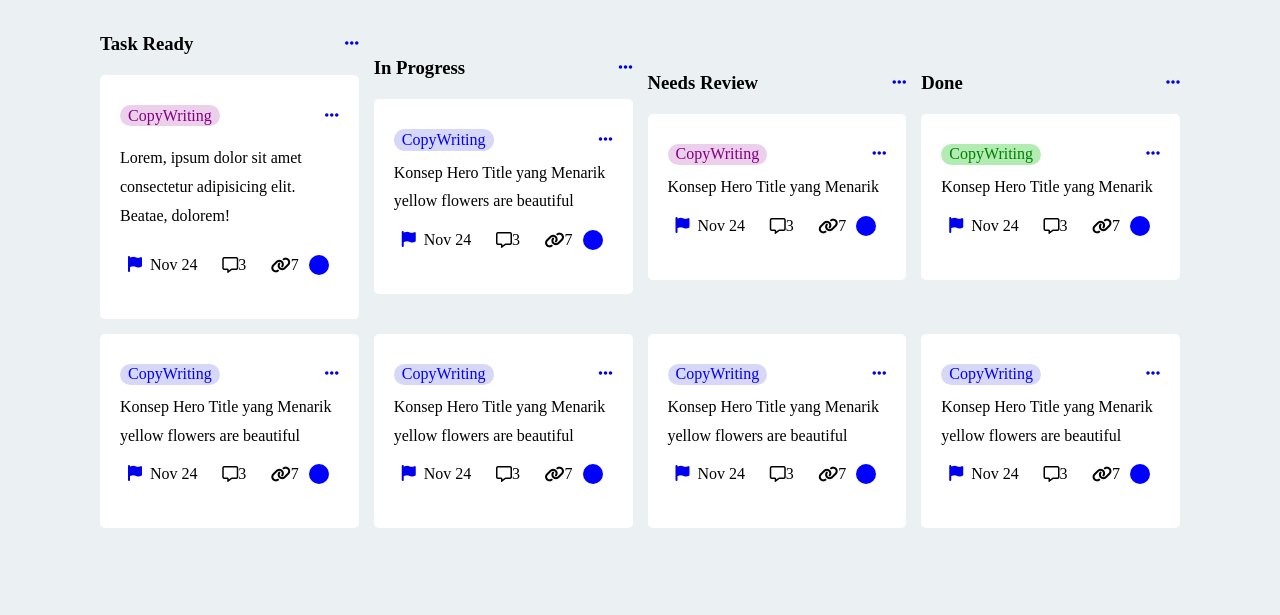
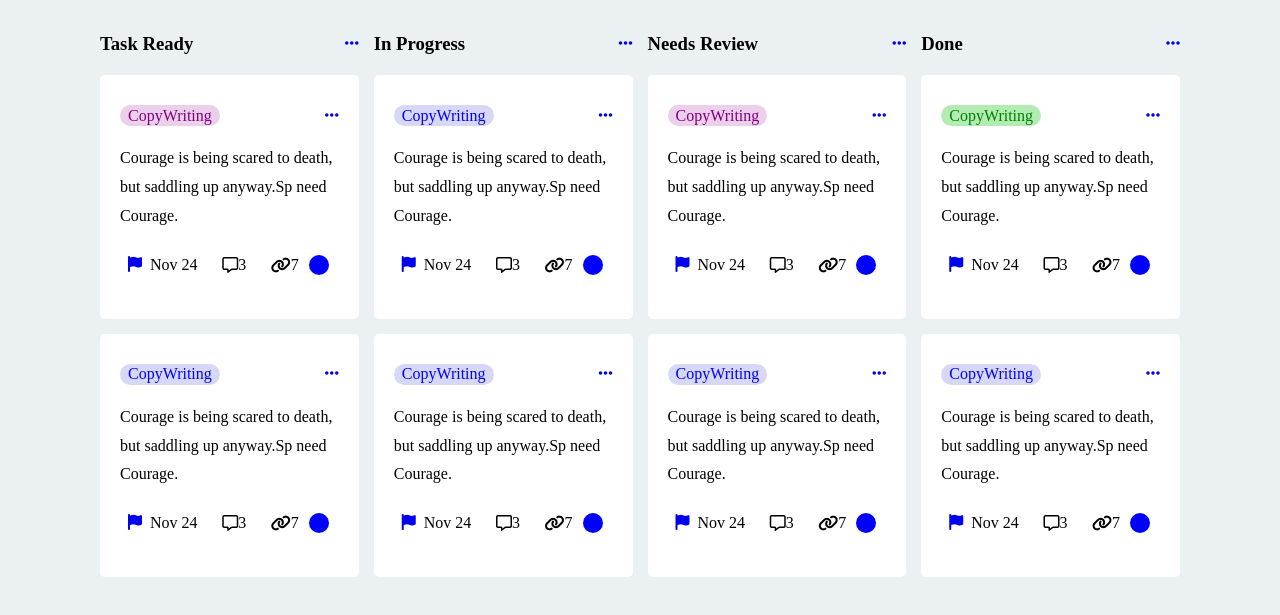
Before and after one commit to tamjidaWeb/task-2, a plain HTML site: page index.html in a window 1280 px wide. Shown: the part 57-672 px from the top of the page. Drawn offline with Linux system fonts and the light colour scheme.

Commit message:
commited

```diff
--- a/index.html
+++ b/index.html
@@ -34,7 +34,7 @@
                         <a href="#"><i class="fa-solid fa-ellipsis"></i></a>
                     </div>
                     <div class="content">
-                        <p class="para">Lorem, ipsum dolor sit amet consectetur adipisicing elit. Beatae, dolorem!</p>
+                        <p class="para">Courage is being scared to death, but saddling up anyway.Sp need Courage.</p>
                     </div>
                     <div class="icons">
                         <div class="icon">
@@ -80,7 +80,9 @@
                             <p id="two">CopyWriting</p>
                             <a href="#"><i class="fa-solid fa-ellipsis"></i></a>
                         </div>
-                        <div class="para">Konsep Hero Title yang Menarik yellow flowers are beautiful</div>
+                        <div class="content">
+                            <p class="para">Courage is being scared to death, but saddling up anyway.Sp need Courage.</p>
+                        </div>
                         <div class="icons">
                             <div class="icon">
                                 <div class="part1">
@@ -124,7 +126,9 @@
                             <p id="three">CopyWriting</p>
                             <a href="#"><i class="fa-solid fa-ellipsis"></i></a>
                         </div>
-                        <div class="para">Konsep Hero Title yang Menarik</div>
+                        <div class="content">
+                            <p class="para">Courage is being scared to death, but saddling up anyway.Sp need Courage.</p>
+                        </div>
                         <div class="icons">
                             <div class="icon">
                                 <div class="part1">
@@ -166,7 +170,9 @@
                         <p id="four">CopyWriting</p>
                         <a href="#"><i class="fa-solid fa-ellipsis"></i></a>
                     </div>
-                    <div class="para">Konsep Hero Title yang Menarik</div>
+                    <div class="content">
+                        <p class="para">Courage is being scared to death, but saddling up anyway.Sp need Courage.</p>
+                    </div>
                     <div class="icons">
                         <div class="icon">
                             <div class="part1">
@@ -204,7 +210,9 @@
                             <p id="two">CopyWriting</p>
                             <a href="#"><i class="fa-solid fa-ellipsis"></i></a>
                         </div>
-                        <div class="para">Konsep Hero Title yang Menarik yellow flowers are beautiful</div>
+                        <div class="content">
+                            <p class="para">Courage is being scared to death, but saddling up anyway.Sp need Courage.</p>
+                        </div>
                         <div class="icons">
                             <div class="icon">
                                 <div class="part1">
@@ -243,7 +251,10 @@
                             <p id="two">CopyWriting</p>
                             <a href="#"><i class="fa-solid fa-ellipsis"></i></a>
                         </div>
-                        <div class="para">Konsep Hero Title yang Menarik yellow flowers are beautiful</div>
+
+                        <div class="content">
+                            <p class="para">Courage is being scared to death, but saddling up anyway.Sp need Courage.</p>
+                        </div>
                         <div class="icons">
                             <div class="icon">
                                 <div class="part1">
@@ -281,7 +292,9 @@
                             <p id="two">CopyWriting</p>
                             <a href="#"><i class="fa-solid fa-ellipsis"></i></a>
                         </div>
-                        <div class="para">Konsep Hero Title yang Menarik yellow flowers are beautiful</div>
+                        <div class="content">
+                            <p class="para">Courage is being scared to death, but saddling up anyway.Sp need Courage.</p>
+                        </div>
                         <div class="icons">
                             <div class="icon">
                                 <div class="part1">
@@ -319,7 +332,9 @@
                             <p id="two">CopyWriting</p>
                             <a href="#"><i class="fa-solid fa-ellipsis"></i></a>
                         </div>
-                        <div class="para">Konsep Hero Title yang Menarik yellow flowers are beautiful</div>
+                        <div class="content">
+                            <p class="para">Courage is being scared to death, but saddling up anyway.Sp need Courage.</p>
+                        </div>
                         <div class="icons">
                             <div class="icon">
                                 <div class="part1">
--- a/style.css
+++ b/style.css
@@ -39,27 +39,12 @@ nav .ul  .anchor{
     border-radius: 50%;
     /* padding-left: 20px; */
 }
-/* nav .ul a i .fa-solid{
-
-    position: absolute;
-    top: 50%;
-    transform: translate(-50%, -50%);
-}
-nav .ul a i {
-    border: 1px solid black;
-    height: 30px;
-    width: 30px;
-    border-radius: 50px;
-
-} */
-
-/* Ensure that the parent element (in this case, nav .ul a) has position relative */
 nav .ul a {
     position: relative;
-    /* display: inline-block;  */
+    display: inline-block;
 }
 
-/* Centering the icon within the link element */
+
 nav .ul a i {
     position: absolute;
     overflow-y: hidden;
@@ -70,16 +55,13 @@ nav .ul a i {
     border: 1px solid black;
     height: 30px;
     width: 30px;
-    border-radius: 50%; /* Using 50% to make a perfect circle */
+    border-radius: 50%;
     display: flex;
     align-items: center;
-    justify-content: center; /* Center icon inside the circle */
+    justify-content: center;
 }
 
-/* Ensure the icon itself is displayed correctly */
-nav .ul a i .fa-solid {
-    /* No need for specific styles for .fa-solid unless you need custom styling */
-}
+
 
 .dot2 ul{
     list-style: none;
@@ -147,10 +129,7 @@ nav ul a{
     border-radius: 50%;
     padding-bottom: 2px;
 }
-nav ul a .fa-solid{
 
-    /* border: 1px solid red; */
-}
 .box-container{
     display: grid;
     align-items: center;
@@ -158,7 +137,9 @@ nav ul a .fa-solid{
     grid-template-columns: repeat(auto-fit, minmax(250px , 1fr));
     gap: 15px;
     /* flex-wrap: wrap; */
-   /* width: 200px; */
+   /* width: 1100px; */
+   max-width: 100%;
+   margin: 0 auto;
     /* padding: 200px; */
     /* border: 1px solid red; */
     padding: 0 100px;
@@ -185,6 +166,7 @@ nav ul a .fa-solid{
     justify-content: space-between;
 }
 .container .card{
+
     padding: 20px 5px;
     /* border: 1px solid purple; */
     border-radius: .3rem;
```
